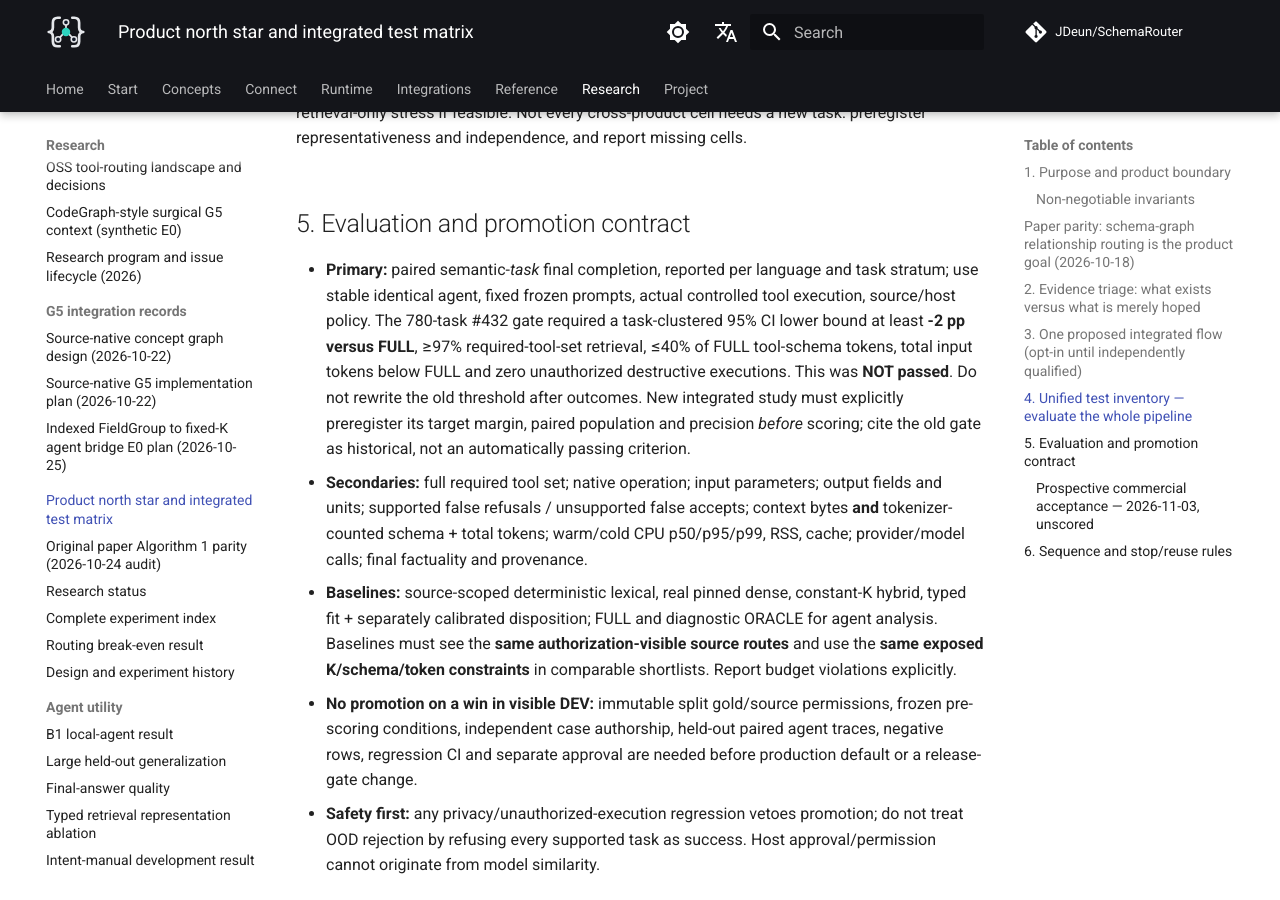
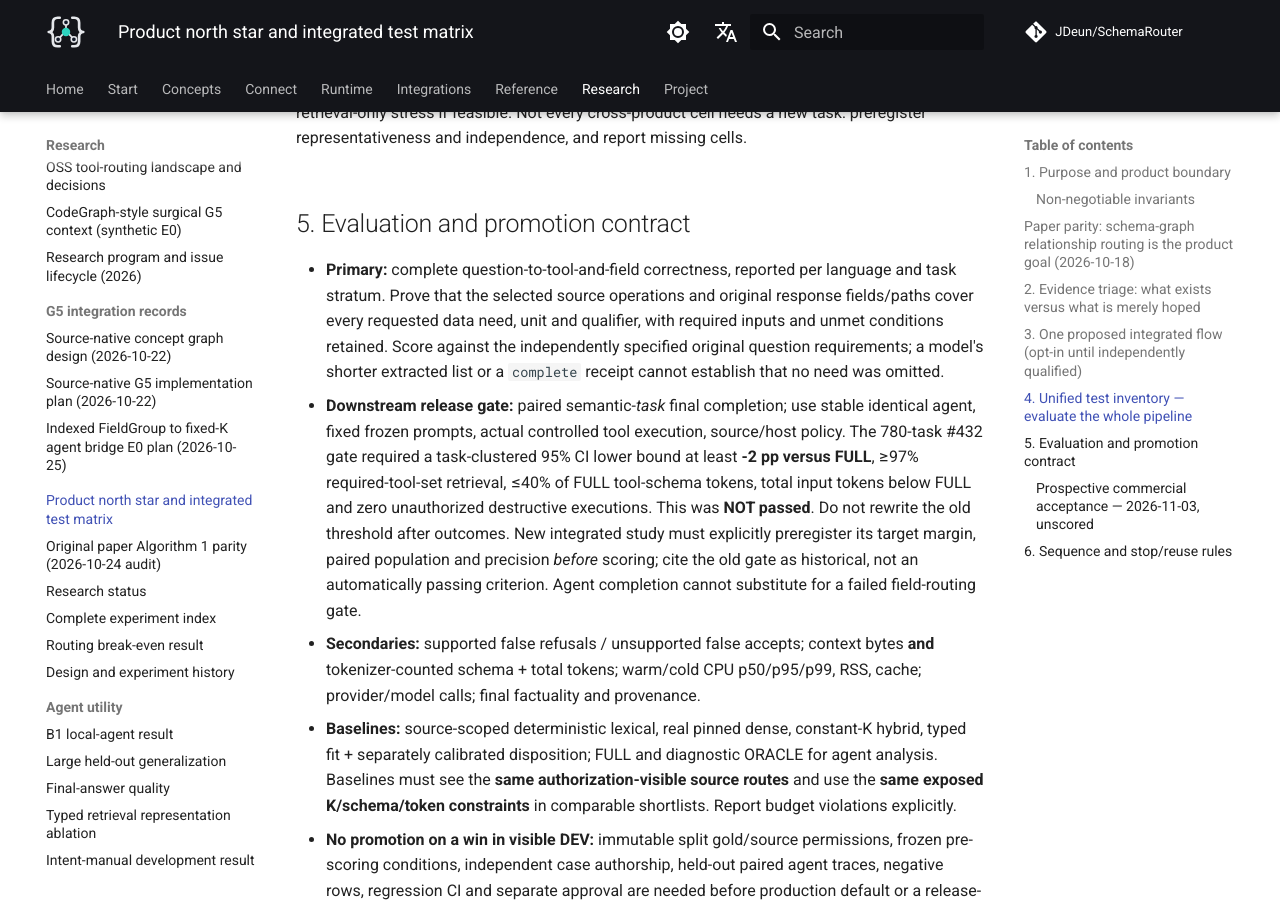
Before and after one commit to JDeun/SchemaRouter, an MkDocs documentation site: the page built from docs/research/product-north-star-and-test-matrix.md, in a window 1280 px wide and 900 px high, scrolled down 6508 px. Built offline with MkDocs 1.6.1 and Material for MkDocs 9.7.7, drawn with Linux system fonts in a browser that asks for light colours; comment, search, counter and statistics services are not loaded.

Commit message:
docs: prioritize complete query-field correctness and explain JSON field routing

```diff
--- a/docs/research/product-north-star-and-test-matrix.md
+++ b/docs/research/product-north-star-and-test-matrix.md
@@ -140,8 +140,9 @@ This is an **architecture proposal, not a claim that such a classifier, hybrid s
 
 ## 5. Evaluation and promotion contract
 
-- **Primary:** paired semantic-*task* final completion, reported per language and task stratum; use stable identical agent, fixed frozen prompts, actual controlled tool execution, source/host policy. The 780-task #432 gate required a task-clustered 95% CI lower bound at least **-2 pp versus FULL**, ≥97% required-tool-set retrieval, ≤40% of FULL tool-schema tokens, total input tokens below FULL and zero unauthorized destructive executions. This was **NOT passed**. Do not rewrite the old threshold after outcomes. New integrated study must explicitly preregister its target margin, paired population and precision *before* scoring; cite the old gate as historical, not an automatically passing criterion.
-- **Secondaries:** full required tool set; native operation; input parameters; output fields and units; supported false refusals / unsupported false accepts; context bytes **and** tokenizer-counted schema + total tokens; warm/cold CPU p50/p95/p99, RSS, cache; provider/model calls; final factuality and provenance.
+- **Primary:** complete question-to-tool-and-field correctness, reported per language and task stratum. Prove that the selected source operations and original response fields/paths cover every requested data need, unit and qualifier, with required inputs and unmet conditions retained. Score against the independently specified original question requirements; a model's shorter extracted list or a `complete` receipt cannot establish that no need was omitted.
+- **Downstream release gate:** paired semantic-*task* final completion; use stable identical agent, fixed frozen prompts, actual controlled tool execution, source/host policy. The 780-task #432 gate required a task-clustered 95% CI lower bound at least **-2 pp versus FULL**, ≥97% required-tool-set retrieval, ≤40% of FULL tool-schema tokens, total input tokens below FULL and zero unauthorized destructive executions. This was **NOT passed**. Do not rewrite the old threshold after outcomes. New integrated study must explicitly preregister its target margin, paired population and precision *before* scoring; cite the old gate as historical, not an automatically passing criterion. Agent completion cannot substitute for a failed field-routing gate.
+- **Secondaries:** supported false refusals / unsupported false accepts; context bytes **and** tokenizer-counted schema + total tokens; warm/cold CPU p50/p95/p99, RSS, cache; provider/model calls; final factuality and provenance.
 - **Baselines:** source-scoped deterministic lexical, real pinned dense, constant-K hybrid, typed fit + separately calibrated disposition; FULL and diagnostic ORACLE for agent analysis. Baselines must see the **same authorization-visible source routes** and use the **same exposed K/schema/token constraints** in comparable shortlists. Report budget violations explicitly.
 - **No promotion on a win in visible DEV:** immutable split gold/source permissions, frozen pre-scoring conditions, independent case authorship, held-out paired agent traces, negative rows, regression CI and separate approval are needed before production default or a release-gate change.
 - **Safety first:** any privacy/unauthorized-execution regression vetoes promotion; do not treat OOD rejection by refusing every supported task as success. Host approval/permission cannot originate from model similarity.
```
Also changed, not shown: docs/concepts/field-first-execution.md (+21 -6 lines), docs_ko/concepts/field-first-execution.md (+7 -1 lines), docs_ko/research/product-north-star-and-test-matrix.md (+3 -2 lines), 3 other files.
